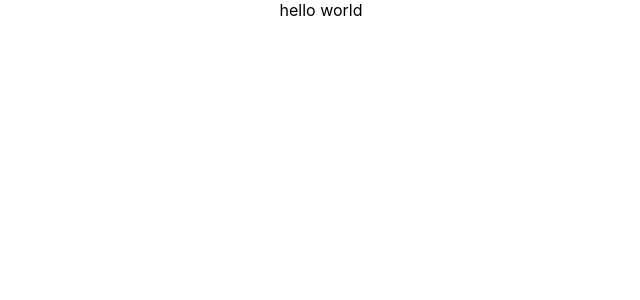
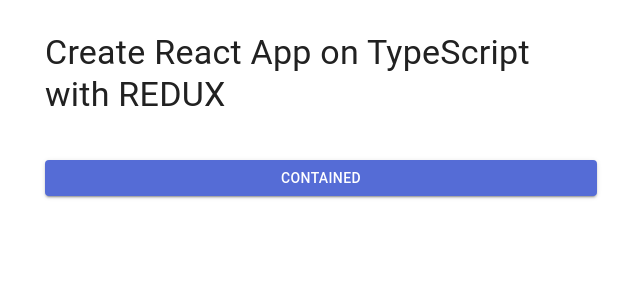
Before and after one commit to boburtojiboev/books-react, a React (Create React App) app: page / in a window 1280 px wide. Shown: the top 300 px of the page, without its empty margins (319-959 px from the left). Built offline with nearby package versions, Linux system fonts and the light colour scheme.

Commit message:
feat: standart integration of MUI

```diff
--- a/package.json
+++ b/package.json
@@ -3,6 +3,9 @@
   "version": "0.1.0",
   "private": true,
   "dependencies": {
+    "@emotion/react": "^11.11.1",
+    "@emotion/styled": "^11.11.0",
+    "@mui/material": "^5.14.17",
     "@reduxjs/toolkit": "^1.9.7",
     "@testing-library/jest-dom": "^5.17.0",
     "@testing-library/react": "^13.4.0",
--- a/src/app/App.tsx
+++ b/src/app/App.tsx
@@ -1,6 +1,18 @@
 import React from "react";
 import "../css/App.css";
+import { Box, Button, Container, Stack, Typography } from "@mui/material";
 function App() {
-  return <div className="App">hello world</div>;
+  return (
+    <Container maxWidth="sm">
+      <Stack flexDirection={"column"}>
+        <Box sx={{ my: 4 }}>
+          <Typography variant="h4" component={"h1"} gutterBottom>
+            Create React App on TypeScript with REDUX
+          </Typography>
+        </Box>
+        <Button variant="contained">Contained</Button>
+      </Stack>
+    </Container>
+  );
 }
 export default App;
--- a/src/index.tsx
+++ b/src/index.tsx
@@ -5,6 +5,9 @@
 import App from './app/App';
 import reportWebVitals from './reportWebVitals';
 import './css/index.css';
+import CssBaseline from "@mui/material/CssBaseline";
+import { ThemeProvider } from "@mui/material/styles";
+import theme from "./theme";
 
 const container = document.getElementById('root')!;
 const root = createRoot(container);
@@ -12,7 +15,10 @@
 root.render(
   <React.StrictMode>
     <Provider store={store}>
-      <App />
+      <ThemeProvider theme={theme}>
+        <CssBaseline />
+        <App />
+      </ThemeProvider>
     </Provider>
   </React.StrictMode>
 );
--- /dev/null
+++ b/src/theme.ts
@@ -0,0 +1,17 @@
+import { createTheme } from "@mui/material/styles";
+import { red } from "@mui/material/colors";
+// A custom theme for this app
+const theme = createTheme({
+  palette: {
+    primary: {
+      main: "#556cd6",
+    },
+    secondary: {
+      main: "#19857b",
+    },
+    error: {
+      main: red.A400,
+    },
+  },
+});
+export default theme;
```
Also changed, not shown: 1 other file (tests, documents, lock files or other folders).
